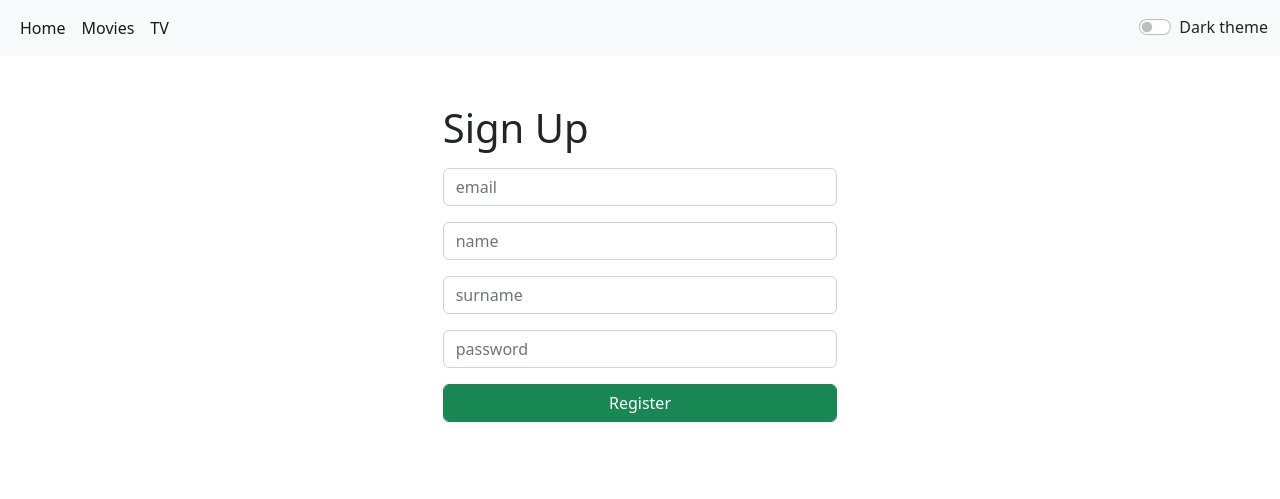
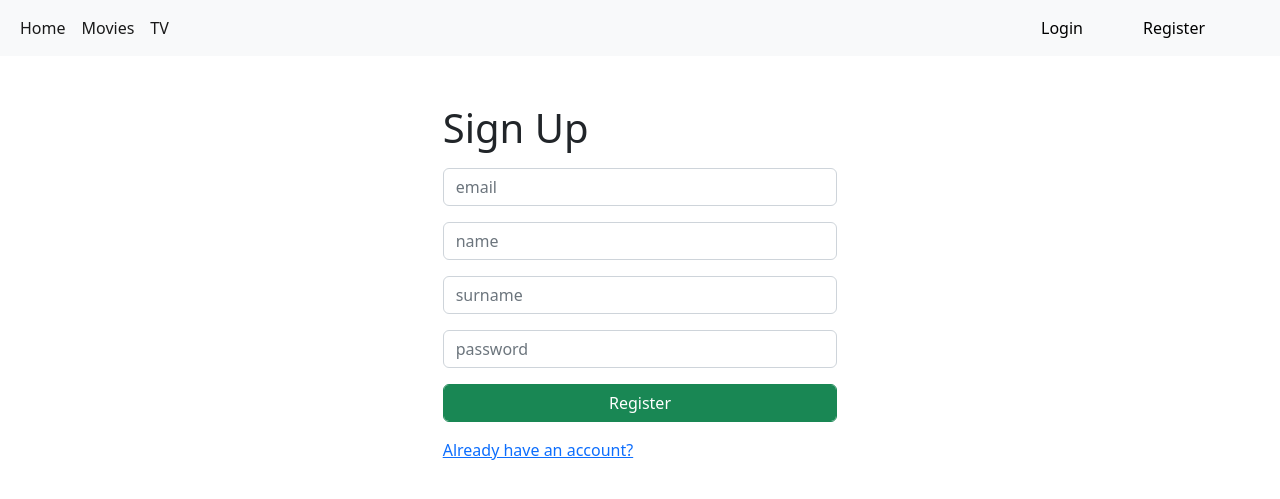
Before and after one commit to StanMathers/mv, a Flask app: page /register in a window 1280 px wide. Shown: the top 499 px of the page. Run offline with Flask 2, Linux system fonts and the light colour scheme.

Commit message:
Added: account system. 1. Chaning header when logging. 2. logging out. 3. Sessions

```diff
--- a/app.py
+++ b/app.py
@@ -111,8 +111,7 @@ def login():
         # If email does exists, then there are the following procedures
         else:
             session['email'] = form.email.data # Adding into session using email where key is 'email' and value if form.email.data
-            flash('You are now logged in.', 'success') # Giving a sing of successful login
-            return redirect(url_for('login')) # Redirect to index page
+            return redirect(url_for('index')) # Redirect to index page
 
     else:
         return render_template('login.html', form=form)
@@ -121,7 +120,7 @@ def login():
 def logout():
     if 'email' in session:
         session.pop('email')
-        flash('You are now logged out.', 'info')
+        flash('You have been logged out.', 'info')
         return redirect(url_for('login'))
 
 if __name__ == '__main__':
--- a/templates/header.html
+++ b/templates/header.html
@@ -10,7 +10,8 @@
     <script src="https://code.jquery.com/jquery.min.js"></script>
     <link rel="stylesheet" href="{{ url_for('static', filename='styles.css') }}">
     <link href="https://cdn.jsdelivr.net/npm/bootstrap@5.2.0-beta1/dist/css/bootstrap.min.css" rel="stylesheet" integrity="sha384-0evHe/X+R7YkIZDRvuzKMRqM+OrBnVFBL6DOitfPri4tjfHxaWutUpFmBp4vmVor" crossorigin="anonymous">
-
+    <!-- Icons link -->
+    <link rel="stylesheet" href="https://cdn.jsdelivr.net/npm/bootstrap-icons@1.8.1/font/bootstrap-icons.css">
 </head>
 <body>
     <script src="https://cdn.jsdelivr.net/npm/@popperjs/core@2.11.5/dist/umd/popper.min.js" integrity="sha384-Xe+8cL9oJa6tN/veChSP7q+mnSPaj5Bcu9mPX5F5xIGE0DVittaqT5lorf0EI7Vk" crossorigin="anonymous"></script>
@@ -53,12 +54,39 @@
                 </li>
 
             </ul>
-            <form class="d-flex" role="search">
-                <div class="form-check form-switch">
-                    <input onclick=test() class="form-check-input" type="checkbox" role="switch" id="flexSwitchCheckChecked">
-                    <label class="form-check-label" for="flexSwitchCheckChecked">Dark theme</label>
+
+            {% if 'email' in session %}
+              <div class="d-flex">
+                <div class="row mt-3">
+                  <div class="col">
+                    <i class="bi bi-person-circle"></i>
                   </div>
-            </form>
+                  <div class="col">
+                    <div class="dropdown">
+
+                      <p class="dropdown-toggle" id="book-dropdown" data-bs-toggle="dropdown" role="button">{{ session['email'] }}</p>
+
+                      <ul class="dropdown-menu" aria-labelledby="book-dropdown">
+                        <li><a  class="dropdown-item" href="#">Profile</a></li>
+                        <li><a  class="dropdown-item" href="{{ url_for('logout') }}">Logout</a></li>
+                      </ul>
+                    </div>
+                  </div>
+
+                </div>
+              </div>
+            {% else %}
+              <div class="d-flex">
+                <div class="row align-items-center justify-content-center mx-5">
+                  <div class="col-6">
+                    <a href="{{ url_for('login') }}" class="btn btn-light">Login</a>
+                  </div>
+                  <div class="col-6">
+                    <a href="{{ url_for('register') }}" class="btn btn-light">Register</a>
+                  </div>
+                </div>
+              </div>
+            {% endif %}
 
           </div>
         </div>
--- a/templates/index.html
+++ b/templates/index.html
@@ -9,6 +9,7 @@
     <!-- Header and Card -->
 
         <div class="container-fluid" id="main_body">
+
 
         <div class="row">
 
--- a/templates/registration.html
+++ b/templates/registration.html
@@ -24,6 +24,7 @@
                     {{ form.surname(class='form-control mb-3', placeholder='surname') }}
                     {{ form.password(class='form-control mb-3', placeholder='password') }}
                     {{ form.submit(class='btn btn-success form-control mb-3') }}
+                    <a href="{{ url_for('login') }}">Already have an account?</a>
 
                     {% with messages = get_flashed_messages(with_categories=true) %}
                         {% if messages %}
```
Also changed, not shown: data.sqlite3, test.db (deleted).
